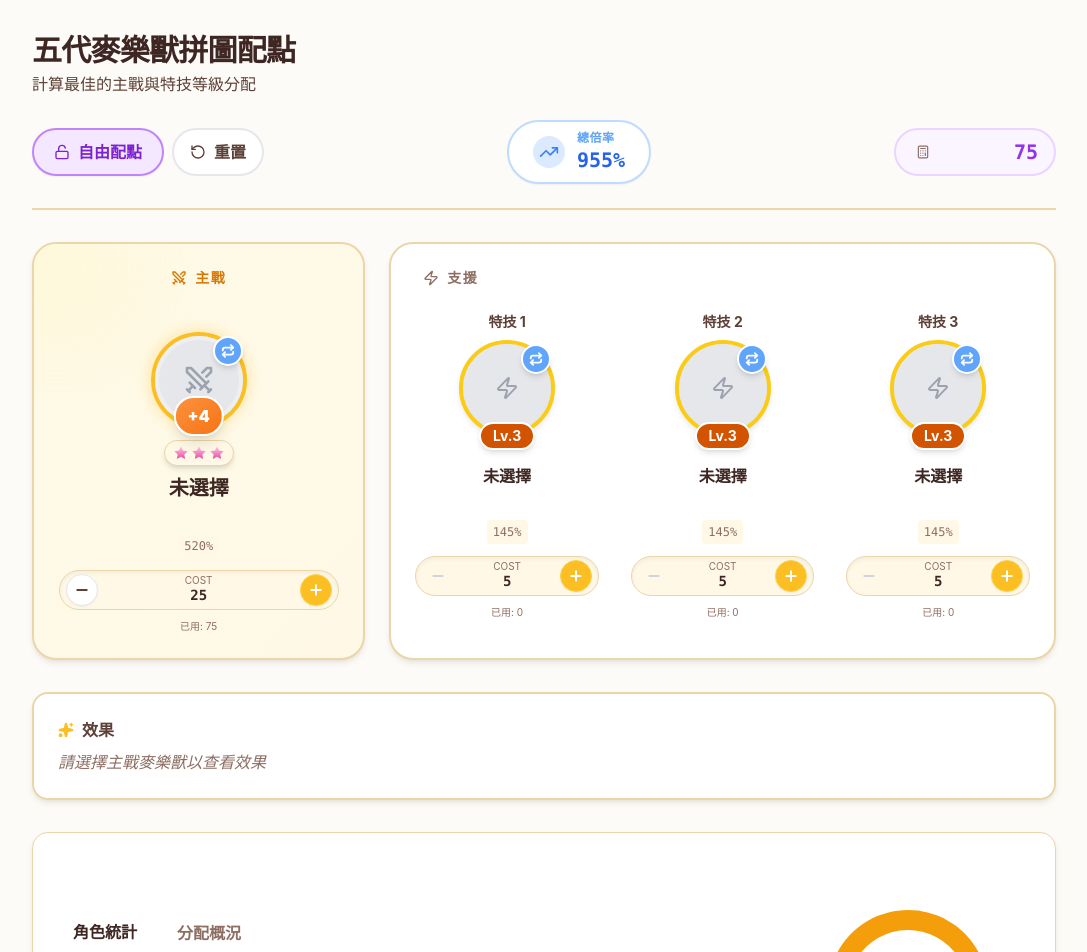
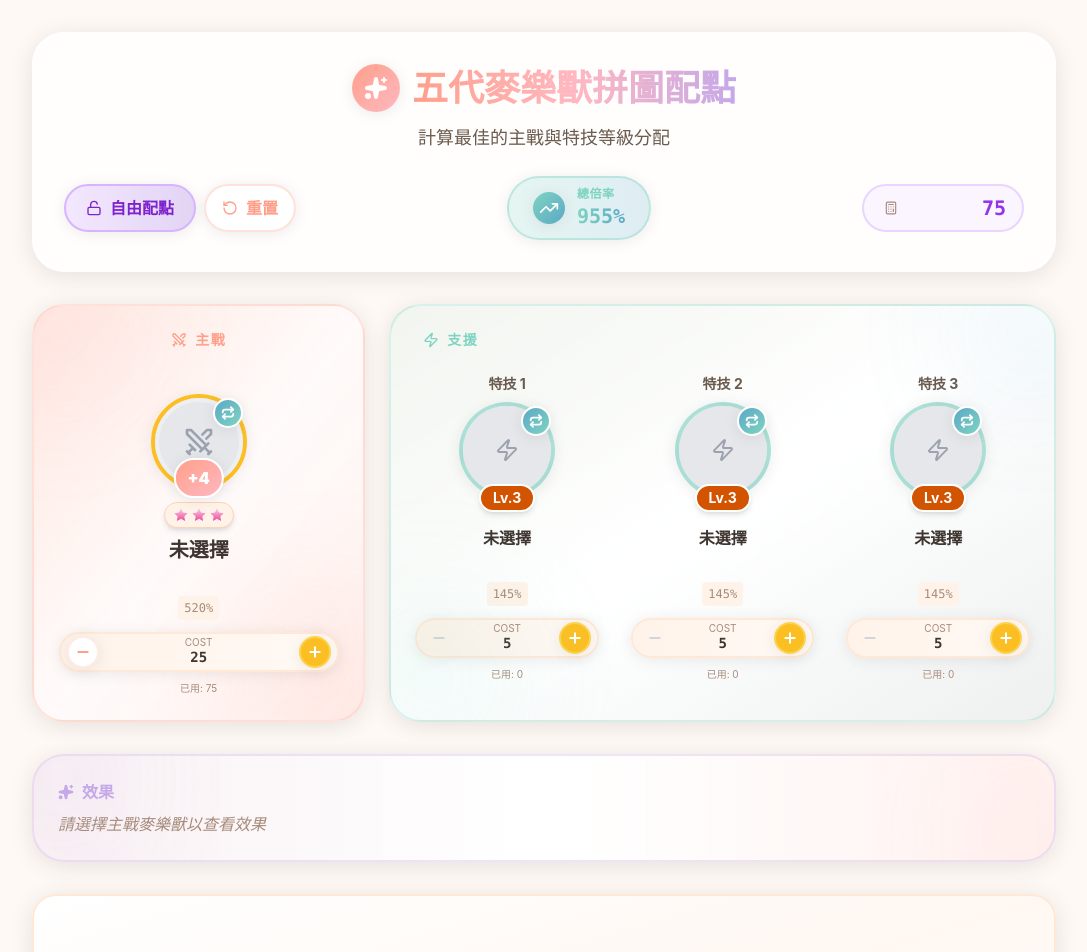
Before and after one commit to tw092669-ctrl/26cm, a React (Vite) app: page / in a window 1280 px wide. Shown: the top 952 px of the page, without its empty margins (96-1183 px from the left). Built offline with nearby package versions, Linux system fonts and the light colour scheme.

Commit message:
UI變更1

```diff
--- a/App.tsx
+++ b/App.tsx
@@ -320,26 +320,31 @@ const App: React.FC = () => {
       <div className="max-w-5xl mx-auto space-y-4 sm:space-y-8">
 
         {/* Header */}
-        <header className="flex flex-col gap-4 sm:gap-6 border-b-2 border-cream-300 pb-4 sm:pb-6">
-          <div className="text-center md:text-left">
-            <h1 className="text-2xl sm:text-3xl font-bold text-coffee-800 tracking-tight">
-              五代麥樂獸拼圖配點
-            </h1>
-            <p className="text-xs sm:text-base text-coffee-600 mt-1">計算最佳的主戰與特技等級分配</p>
+        <header className="bg-white/80 backdrop-blur-sm rounded-4xl shadow-soft-lg p-6 sm:p-8">
+          <div className="text-center">
+            <div className="inline-flex items-center gap-3 mb-2">
+              <div className="w-10 h-10 sm:w-12 sm:h-12 rounded-full bg-gradient-to-br from-ui-coral to-ui-pink flex items-center justify-center shadow-soft">
+                <Sparkles className="w-5 h-5 sm:w-6 sm:h-6 text-white" fill="white" />
+              </div>
+              <h1 className="text-2xl sm:text-4xl font-bold bg-gradient-to-r from-ui-coral via-ui-pink to-ui-lavender bg-clip-text text-transparent">
+                五代麥樂獸拼圖配點
+              </h1>
+            </div>
+            <p className="text-sm sm:text-lg text-coffee-600 mt-1">計算最佳的主戰與特技等級分配</p>
           </div>
 
           {/* Controls Toolbar */}
-          <div className="grid grid-cols-2 gap-3 w-full md:flex md:flex-row md:items-center md:justify-between md:gap-4">
+          <div className="grid grid-cols-2 gap-3 w-full md:flex md:flex-row md:items-center md:justify-between md:gap-4 mt-6">
 
             {/* 1. Free Mode Toggle & Reset */}
             {/* Desktop: Order 1 (Left), Mobile: Order 2 (Bottom Left) */}
             <div className="order-2 md:order-1 col-span-1 flex gap-2 justify-start w-full md:w-auto">
               <button
                 onClick={() => setIsFreeMode(!isFreeMode)}
-                className={`flex items-center justify-center gap-1 sm:gap-2 px-3 py-2 sm:px-5 sm:py-2.5 rounded-full border-2 transition-all flex-1 md:flex-none font-bold text-xs sm:text-base ${
+                className={`flex items-center justify-center gap-1 sm:gap-2 px-3 py-2 sm:px-5 sm:py-2.5 rounded-full border-2 transition-all flex-1 md:flex-none font-bold text-xs sm:text-base shadow-soft hover:shadow-card ${
                   isFreeMode
-                    ? 'bg-purple-100 border-purple-400 text-purple-700 shadow-sm'
-                    : 'bg-white border-cream-300 text-coffee-400 hover:bg-cream-100'
+                    ? 'bg-gradient-to-r from-purple-100 to-ui-lavender/50 border-purple-300 text-purple-700'
+                    : 'bg-white border-cream-300 text-coffee-400 hover:bg-cream-50'
                 }`}
               >
                 {isFreeMode ? <Unlock size={14} className="sm:w-4 sm:h-4" /> : <Lock size={14} className="sm:w-4 sm:h-4" />}
@@ -350,7 +355,7 @@ const App: React.FC = () => {
                   setMainLevel(8);
                   setSkillLevels([3, 3, 3]);
                 }}
-                className="flex items-center justify-center gap-1 sm:gap-2 px-3 py-2 sm:px-4 sm:py-2.5 rounded-full border-2 border-coffee-300 bg-white text-coffee-600 hover:bg-coffee-50 transition-all font-bold text-xs sm:text-base"
+                className="flex items-center justify-center gap-1 sm:gap-2 px-3 py-2 sm:px-4 sm:py-2.5 rounded-full border-2 border-ui-coral/30 bg-white text-ui-coral hover:bg-ui-coral/10 transition-all font-bold text-xs sm:text-base shadow-soft hover:shadow-card"
                 title="重置等级配置"
               >
                 <RotateCcw size={14} className="sm:w-4 sm:h-4" />
@@ -361,13 +366,13 @@ const App: React.FC = () => {
             {/* 2. Total Multiplier Display */}
             {/* Desktop: Order 2 (Center), Mobile: Order 1 (Top Full Width) */}
             <div className="order-1 md:order-2 col-span-2 flex justify-center w-full md:w-auto">
-              <div className="bg-white border-2 border-blue-200 px-4 py-2 sm:px-6 rounded-full flex items-center justify-center gap-2 sm:gap-3 w-full md:w-auto shadow-sm">
-                <div className="p-1 sm:p-1.5 bg-blue-100 rounded-full text-blue-500">
+              <div className="bg-gradient-to-r from-ui-teal/20 to-ui-blue/20 border-2 border-ui-teal/40 px-4 py-2 sm:px-6 rounded-full flex items-center justify-center gap-2 sm:gap-3 w-full md:w-auto shadow-soft">
+                <div className="p-1 sm:p-1.5 bg-gradient-to-br from-ui-teal to-ui-blue rounded-full text-white shadow-soft">
                     <TrendingUp className="w-4 h-4 sm:w-5 sm:h-5" />
                 </div>
                 <div>
-                    <span className="text-[10px] sm:text-xs text-blue-400 uppercase font-bold tracking-wider block leading-none">總倍率</span>
-                    <span className="text-lg sm:text-xl font-mono font-bold text-blue-600 leading-none">{Math.round(totalMultiplier)}%</span>
+                    <span className="text-[10px] sm:text-xs text-ui-teal uppercase font-bold tracking-wider block leading-none">總倍率</span>
+                    <span className="text-lg sm:text-xl font-mono font-bold bg-gradient-to-r from-ui-teal to-ui-blue bg-clip-text text-transparent leading-none">{Math.round(totalMultiplier)}%</span>
                 </div>
               </div>
             </div>
@@ -410,8 +415,8 @@ const App: React.FC = () => {
 
         {/* Warning if over budget */}
         {!isFreeMode && remainingShards < 0 && (
-           <div className="bg-red-50 border border-red-200 text-red-700 p-3 sm:p-4 rounded-xl flex items-center gap-3 animate-pulse shadow-sm text-sm sm:text-base">
-             <AlertTriangle className="w-4 h-4 sm:w-5 sm:h-5 text-red-500" />
+           <div className="bg-gradient-to-r from-red-50 to-ui-coral/10 border-2 border-ui-coral/40 text-red-700 p-3 sm:p-4 rounded-2xl flex items-center gap-3 shadow-soft text-sm sm:text-base">
+             <AlertTriangle className="w-4 h-4 sm:w-5 sm:h-5 text-ui-coral" />
              <span className="font-medium">碎片不足！需要額外 {Math.abs(remainingShards)} 個碎片。</span>
            </div>
         )}
@@ -419,15 +424,16 @@ const App: React.FC = () => {
         {/* Main Game Interface Area - Unified Row for Mobile */}
         <div className="flex flex-row gap-2 lg:gap-6 items-stretch">
 
-          {/* LEFT: Main Battle Panel (Yellow Theme) */}
+          {/* LEFT: Main Battle Panel (Coral Theme) */}
           <div className="w-[27%] lg:w-1/3 flex flex-col">
-              <div className="bg-cream-100 border lg:border-2 border-cream-300 rounded-xl lg:rounded-3xl p-1.5 lg:p-6 flex flex-col items-center justify-start lg:justify-center relative overflow-hidden shadow-card h-full lg:min-h-[300px]">
+              <div className="bg-gradient-to-br from-ui-coral/10 via-white to-ui-pink/10 border lg:border-2 border-ui-coral/30 rounded-xl lg:rounded-4xl p-1.5 lg:p-6 flex flex-col items-center justify-start lg:justify-center relative overflow-hidden shadow-soft-lg h-full lg:min-h-[300px]">
                 {/* Decorative Background (Reduced on mobile) */}
-                <div className="absolute inset-0 bg-gradient-to-br from-yellow-50 to-transparent opacity-50"></div>
-                <div className="hidden lg:block absolute -top-10 -left-10 w-32 h-32 bg-yellow-200 rounded-full blur-3xl opacity-30"></div>
+                <div className="absolute inset-0 bg-gradient-to-br from-ui-coral/20 to-transparent opacity-50"></div>
+                <div className="hidden lg:block absolute -top-10 -left-10 w-32 h-32 bg-ui-pink rounded-full blur-3xl opacity-20"></div>
+                <div className="hidden lg:block absolute -bottom-10 -right-10 w-40 h-40 bg-ui-coral rounded-full blur-3xl opacity-20"></div>
 
                 {/* Title - Force flex-row on mobile to match Skills height and alignment */}
-                <h2 className="relative z-10 text-amber-600 font-bold mb-1 lg:mb-4 flex flex-row items-center justify-center gap-1 lg:gap-2 uppercase tracking-widest text-[8px] lg:text-sm text-center">
+                <h2 className="relative z-10 text-ui-coral font-bold mb-1 lg:mb-4 flex flex-row items-center justify-center gap-1 lg:gap-2 uppercase tracking-widest text-[8px] lg:text-sm text-center">
                     <Swords className="w-3 h-3 lg:w-4 lg:h-4" />
                     <span>主戰</span>
                 </h2>
@@ -455,10 +461,12 @@ const App: React.FC = () => {
               </div>
           </div>
 
-          {/* RIGHT: Skills Panel (White Theme) */}
+          {/* RIGHT: Skills Panel (Teal Theme) */}
           <div className="w-[73%] lg:w-2/3 flex flex-col">
-            <div className="bg-white border lg:border-2 border-cream-300 rounded-xl lg:rounded-3xl p-1.5 lg:p-6 shadow-card h-full">
-                <h2 className="text-coffee-400 font-bold mb-1 lg:mb-6 flex items-center gap-1 lg:gap-2 uppercase tracking-widest text-[8px] lg:text-sm ml-1 lg:ml-2">
+            <div className="bg-gradient-to-br from-ui-teal/10 via-white to-ui-blue/10 border lg:border-2 border-ui-teal/30 rounded-xl lg:rounded-4xl p-1.5 lg:p-6 shadow-soft-lg h-full relative overflow-hidden">
+                <div className="hidden lg:block absolute -top-10 -right-10 w-32 h-32 bg-ui-blue rounded-full blur-3xl opacity-15"></div>
+                <div className="hidden lg:block absolute -bottom-10 -left-10 w-40 h-40 bg-ui-teal rounded-full blur-3xl opacity-15"></div>
+                <h2 className="text-ui-teal font-bold mb-1 lg:mb-6 flex items-center gap-1 lg:gap-2 uppercase tracking-widest text-[8px] lg:text-sm ml-1 lg:ml-2 relative z-10">
                     <Zap className="w-3 h-3 lg:w-4 lg:h-4" /> 支援
                 </h2>
 
@@ -519,9 +527,11 @@ const App: React.FC = () => {
         </div>
 
         {/* Effect Section */}
-        <div className="bg-white border lg:border-2 border-cream-300 rounded-xl lg:rounded-2xl p-4 lg:p-6 shadow-card transition-all">
-           <h3 className="text-coffee-600 font-bold mb-2 flex items-center gap-2 text-sm lg:text-base">
-              <Sparkles className="w-4 h-4 text-ui-gold" fill="#FBBF24" />
+        <div className="bg-gradient-to-r from-ui-lavender/10 via-white to-ui-pink/10 border-2 border-ui-lavender/30 rounded-2xl lg:rounded-4xl p-4 lg:p-6 shadow-soft-lg transition-all relative overflow-hidden">
+           <div className="hidden lg:block absolute -top-10 -left-10 w-32 h-32 bg-ui-lavender rounded-full blur-3xl opacity-15"></div>
+           <div className="hidden lg:block absolute -bottom-10 -right-10 w-32 h-32 bg-ui-pink rounded-full blur-3xl opacity-15"></div>
+           <h3 className="text-ui-lavender font-bold mb-2 flex items-center gap-2 text-sm lg:text-base relative z-10">
+              <Sparkles className="w-4 h-4 text-ui-lavender" fill="currentColor" />
               <span>效果</span>
            </h3>
            <div className={`text-sm lg:text-base font-medium ${mainCharacter ? 'text-coffee-800' : 'text-coffee-400 italic'}`}>
@@ -550,11 +560,11 @@ const App: React.FC = () => {
         />
 
         {/* Reference Data Table */}
-        <div className="mt-8 border-t border-cream-300 pt-8 hidden sm:block">
-            <h3 className="text-coffee-400 text-sm font-bold mb-4 uppercase tracking-widest text-center">階段參考表</h3>
-            <div className="overflow-x-auto rounded-2xl border border-cream-300 shadow-sm">
+        <div className="mt-8 border-t-2 border-cream-200 pt-8 hidden sm:block">
+            <h3 className="text-ui-lavender text-sm font-bold mb-4 uppercase tracking-widest text-center">階段參考表</h3>
+            <div className="overflow-x-auto rounded-3xl border-2 border-cream-200 shadow-soft-lg">
                 <table className="w-full text-sm text-left text-coffee-600 bg-white">
-                    <thead className="text-xs text-coffee-500 uppercase bg-cream-100">
+                    <thead className="text-xs text-coffee-500 uppercase bg-gradient-to-r from-cream-100 to-cream-50">
                         <tr>
                             <th className="px-6 py-3 font-bold">階段</th>
                             <th className="px-6 py-3 font-bold">累計碎片</th>
@@ -564,10 +574,10 @@ const App: React.FC = () => {
                     </thead>
                     <tbody>
                         {MAIN_BATTLE_COSTS.map((m) => (
-                            <tr key={`main-${m.level}`} className="border-b border-cream-100 hover:bg-cream-50">
+                            <tr key={`main-${m.level}`} className="border-b border-cream-100 hover:bg-gradient-to-r hover:from-ui-coral/5 hover:to-transparent transition-colors">
                                 <td className={`px-6 py-2 font-bold ${
-                                    m.rank === MainRank.GOLD ? 'text-amber-500' :
-                                    m.rank === MainRank.RED ? 'text-red-500' : 'text-purple-500'
+                                    m.rank === MainRank.GOLD ? 'text-ui-gold' :
+                                    m.rank === MainRank.RED ? 'text-ui-coral' : 'text-ui-lavender'
                                 }`}>
                                     {m.label}
                                 </td>
@@ -581,7 +591,7 @@ const App: React.FC = () => {
             </div>
         </div>
 
-        <div className="text-center text-coffee-400 text-xs sm:text-sm font-medium pb-8">
+        <div className="text-center bg-gradient-to-r from-ui-coral via-ui-pink to-ui-lavender bg-clip-text text-transparent text-xs sm:text-sm font-bold pb-8">
           程式製作_by26
         </div>
 
--- a/components/ShardSummary.tsx
+++ b/components/ShardSummary.tsx
@@ -79,29 +79,29 @@ export const ShardSummary: React.FC<ShardSummaryProps> = ({
   ];
 
   return (
-    <div className="bg-white rounded-2xl p-6 border border-cream-300 shadow-card flex flex-col md:flex-row items-center justify-between gap-8">
+    <div className="bg-gradient-to-br from-white via-ui-peach/5 to-white rounded-3xl p-6 border-2 border-cream-200 shadow-soft-lg flex flex-col md:flex-row items-center justify-between gap-8">
 
       {/* Text Stats */}
       <div className="flex-1 space-y-6 w-full">
         <div>
             {/* Tab Header */}
-            <div className="flex gap-2 mb-4 border-b border-cream-200">
+            <div className="flex gap-2 mb-4 border-b-2 border-cream-200">
               <button
                 onClick={() => setActiveTab('characters')}
-                className={`px-4 py-2 font-bold transition-colors ${
+                className={`px-4 py-2 font-bold transition-all rounded-t-lg ${
                   activeTab === 'characters'
-                    ? 'text-coffee-800 border-b-2 border-amber-500'
-                    : 'text-coffee-400 hover:text-coffee-600'
+                    ? 'text-ui-coral border-b-2 border-ui-coral bg-ui-coral/5'
+                    : 'text-coffee-400 hover:text-coffee-600 hover:bg-cream-50'
                 }`}
               >
                 角色統計
               </button>
               <button
                 onClick={() => setActiveTab('summary')}
-                className={`px-4 py-2 font-bold transition-colors ${
+                className={`px-4 py-2 font-bold transition-all rounded-t-lg ${
                   activeTab === 'summary'
-                    ? 'text-coffee-800 border-b-2 border-amber-500'
-                    : 'text-coffee-400 hover:text-coffee-600'
+                    ? 'text-ui-teal border-b-2 border-ui-teal bg-ui-teal/5'
+                    : 'text-coffee-400 hover:text-coffee-600 hover:bg-cream-50'
                 }`}
               >
                 分配概況
@@ -112,17 +112,17 @@ export const ShardSummary: React.FC<ShardSummaryProps> = ({
               <div className="space-y-3">
                 {characterShardStats.length > 0 ? (
                   characterShardStats.map((group) => (
-                    <div key={group.color} className="flex items-center justify-between p-3 bg-cream-50 rounded-lg border-l-4" style={{ borderLeftColor: group.main?.color || group.skill?.color || '#D6D3D1' }}>
+                    <div key={group.color} className="flex items-center justify-between p-3 bg-gradient-to-r from-cream-50 to-white rounded-xl border-l-4 shadow-soft" style={{ borderLeftColor: group.main?.color || group.skill?.color || '#D6D3D1' }}>
                       <div className="flex items-center gap-2">
                         {/* Character Icons */}
                         <div className="flex items-center -space-x-2">
                           {group.main && (
-                            <div className="w-8 h-8 rounded-full border-2 border-white overflow-hidden shadow-sm">
+                            <div className="w-8 h-8 rounded-full border-2 border-white overflow-hidden shadow-soft">
                               <img src={group.main.imageUrl} alt={group.main.name} className="w-full h-full object-cover" />
                             </div>
                           )}
                           {group.skill && (
-                            <div className="w-8 h-8 rounded-full border-2 border-white overflow-hidden shadow-sm">
+                            <div className="w-8 h-8 rounded-full border-2 border-white overflow-hidden shadow-soft">
                               <img src={group.skill.imageUrl} alt={group.skill.name} className="w-full h-full object-cover" />
                             </div>
                           )}
--- a/components/StatControl.tsx
+++ b/components/StatControl.tsx
@@ -66,10 +66,10 @@ export const StatControl: React.FC<StatControlProps> = ({
         {/* Main Avatar Circle - Responsive Sizing */}
         <button
           onClick={onIconClick}
-          className={`relative rounded-full overflow-hidden shadow-card transition-transform hover:scale-105 active:scale-95 bg-gray-200 border-2 lg:border-4
+          className={`relative rounded-full overflow-hidden shadow-soft transition-transform hover:scale-105 active:scale-95 bg-gradient-to-br from-gray-100 to-gray-200 border-2 lg:border-4 hover:shadow-card
             ${isMain
-              ? 'w-16 h-16 sm:w-20 sm:h-20 lg:w-24 lg:h-24 border-ui-gold shadow-[0_0_10px_rgba(251,191,36,0.3)] lg:shadow-[0_0_15px_rgba(251,191,36,0.4)]'
-              : 'w-16 h-16 sm:w-20 sm:h-20 lg:w-24 lg:h-24 border-yellow-400'
+              ? 'w-16 h-16 sm:w-20 sm:h-20 lg:w-24 lg:h-24 border-ui-gold shadow-[0_0_15px_rgba(255,183,77,0.4)]'
+              : 'w-16 h-16 sm:w-20 sm:h-20 lg:w-24 lg:h-24 border-ui-teal/60'
             }`}
         >
           {character ? (
@@ -95,7 +95,7 @@ export const StatControl: React.FC<StatControlProps> = ({
 
         {/* Main Battle Bonus Badge - Positioned below avatar like in the image */}
         {isMain && mainBonus && (
-          <div className="absolute -bottom-1 lg:-bottom-2 left-1/2 transform -translate-x-1/2 z-30 bg-gradient-to-br from-orange-400 to-orange-500 text-white font-black text-xs lg:text-base px-2 lg:px-3 py-1 lg:py-1.5 rounded-full shadow-lg border-2 border-white">
+          <div className="absolute -bottom-1 lg:-bottom-2 left-1/2 transform -translate-x-1/2 z-30 bg-gradient-to-br from-ui-coral to-ui-pink text-white font-black text-xs lg:text-base px-2 lg:px-3 py-1 lg:py-1.5 rounded-full shadow-soft border-2 border-white">
             +{mainBonus}
           </div>
         )}
@@ -103,7 +103,7 @@ export const StatControl: React.FC<StatControlProps> = ({
         {/* Change Icon (Blue Circle with Arrows) */}
         <button
             onClick={onIconClick}
-            className="absolute top-0 right-0 lg:top-1 lg:right-1 z-10 bg-blue-400 hover:bg-blue-500 text-white rounded-full p-1 lg:p-1.5 shadow-md border lg:border-2 border-white transition-colors"
+            className="absolute top-0 right-0 lg:top-1 lg:right-1 z-10 bg-gradient-to-br from-ui-blue to-ui-teal hover:from-ui-teal hover:to-ui-blue text-white rounded-full p-1 lg:p-1.5 shadow-soft border lg:border-2 border-white transition-all"
             title="更換角色"
         >
             <Repeat className="w-3 h-3 lg:w-3.5 lg:h-3.5" strokeWidth={3} />
@@ -206,13 +206,13 @@ export const StatControl: React.FC<StatControlProps> = ({
       </div>
 
       {/* Control Buttons */}
-      <div className="flex items-center gap-0.5 lg:gap-2 bg-cream-100 p-1 lg:p-1.5 rounded-full border border-cream-300 shadow-inner w-full justify-between max-w-[100px] lg:max-w-none h-[2rem] lg:h-[2.5rem]">
+      <div className="flex items-center gap-0.5 lg:gap-2 bg-gradient-to-r from-cream-100 to-cream-50 p-1 lg:p-1.5 rounded-full border-2 border-cream-200 shadow-soft w-full justify-between max-w-[100px] lg:max-w-none h-[2rem] lg:h-[2.5rem]">
         <button
           onClick={onDecrease}
           disabled={!canDecrease}
           className={`w-6 h-6 lg:w-8 lg:h-8 rounded-full flex items-center justify-center transition-all flex-shrink-0 ${
             canDecrease
-              ? 'bg-white text-coffee-600 shadow-sm hover:bg-gray-50 border border-gray-200'
+              ? 'bg-white text-ui-coral shadow-soft hover:bg-ui-coral/10 border-2 border-ui-coral/20 hover:border-ui-coral/40'
               : 'bg-transparent text-gray-300 cursor-not-allowed'
           }`}
         >
@@ -231,8 +231,8 @@ export const StatControl: React.FC<StatControlProps> = ({
           disabled={!canIncrease}
           className={`w-6 h-6 lg:w-8 lg:h-8 rounded-full flex items-center justify-center transition-all flex-shrink-0 ${
             canIncrease
-              ? 'bg-ui-gold text-white shadow-sm hover:bg-amber-400 border border-amber-300'
-              : 'bg-gray-100 text-gray-300 cursor-not-allowed'
+              ? 'bg-gradient-to-br from-ui-gold to-amber-400 text-white shadow-soft hover:shadow-card border-2 border-amber-300'
+              : 'bg-gray-100 text-gray-300 cursor-not-allowed border-2 border-gray-200'
           }`}
         >
           {nextCost === null ? <Lock className="w-3 h-3 lg:w-3.5 lg:h-3.5" /> : <Plus className="w-3 h-3 lg:w-4 lg:h-4" strokeWidth={3} />}
--- a/index.css
+++ b/index.css
@@ -4,7 +4,8 @@
 
 @layer base {
   body {
-    @apply bg-cream-50 text-coffee-800;
+    @apply bg-gradient-to-br from-cream-50 via-cream-100 to-ui-peach/20 text-coffee-800;
+    background-attachment: fixed;
   }
 }
 
--- a/tailwind.config.js
+++ b/tailwind.config.js
@@ -10,15 +10,15 @@ export default {
     extend: {
       colors: {
         cream: {
-          50: '#FDFBF7',
-          100: '#FFF8E7',
-          200: '#FAEBD7',
-          300: '#EAD6A8',
+          50: '#FFF9F5',
+          100: '#FFF3E9',
+          200: '#FFE8D6',
+          300: '#FFD4B0',
         },
         coffee: {
-          400: '#8D6E63',
-          600: '#5D4037',
-          800: '#3E2723',
+          400: '#A78B7A',
+          600: '#6B5B4E',
+          800: '#3E3530',
         },
         rank: {
           gold: '#F59E0B',
@@ -27,8 +27,13 @@ export default {
           badge: '#D35400',
         },
         ui: {
-          blue: '#60A5FA',
+          blue: '#5BA8C6',
           gold: '#FBBF24',
+          coral: '#FF9F8A',
+          pink: '#FFB8C1',
+          teal: '#7FD4C1',
+          peach: '#FFD5B8',
+          lavender: '#C5A8E9',
         }
       },
       fontFamily: {
@@ -37,8 +42,15 @@ export default {
       },
       boxShadow: {
         'card': '0 4px 6px -1px rgba(93, 64, 55, 0.1), 0 2px 4px -1px rgba(93, 64, 55, 0.06)',
+        'card-hover': '0 10px 20px -5px rgba(93, 64, 55, 0.15), 0 4px 8px -2px rgba(93, 64, 55, 0.08)',
+        'soft': '0 2px 15px rgba(0, 0, 0, 0.08)',
+        'soft-lg': '0 4px 25px rgba(0, 0, 0, 0.1)',
         'inner-gold': 'inset 0 0 0 3px #FBBF24',
         'inner-gray': 'inset 0 0 0 2px #E5E7EB',
+      },
+      borderRadius: {
+        '4xl': '2rem',
+        '5xl': '2.5rem',
       }
     },
   },
```
Also changed, not shown: components/CharacterSelector.tsx (+7 -7 lines).
